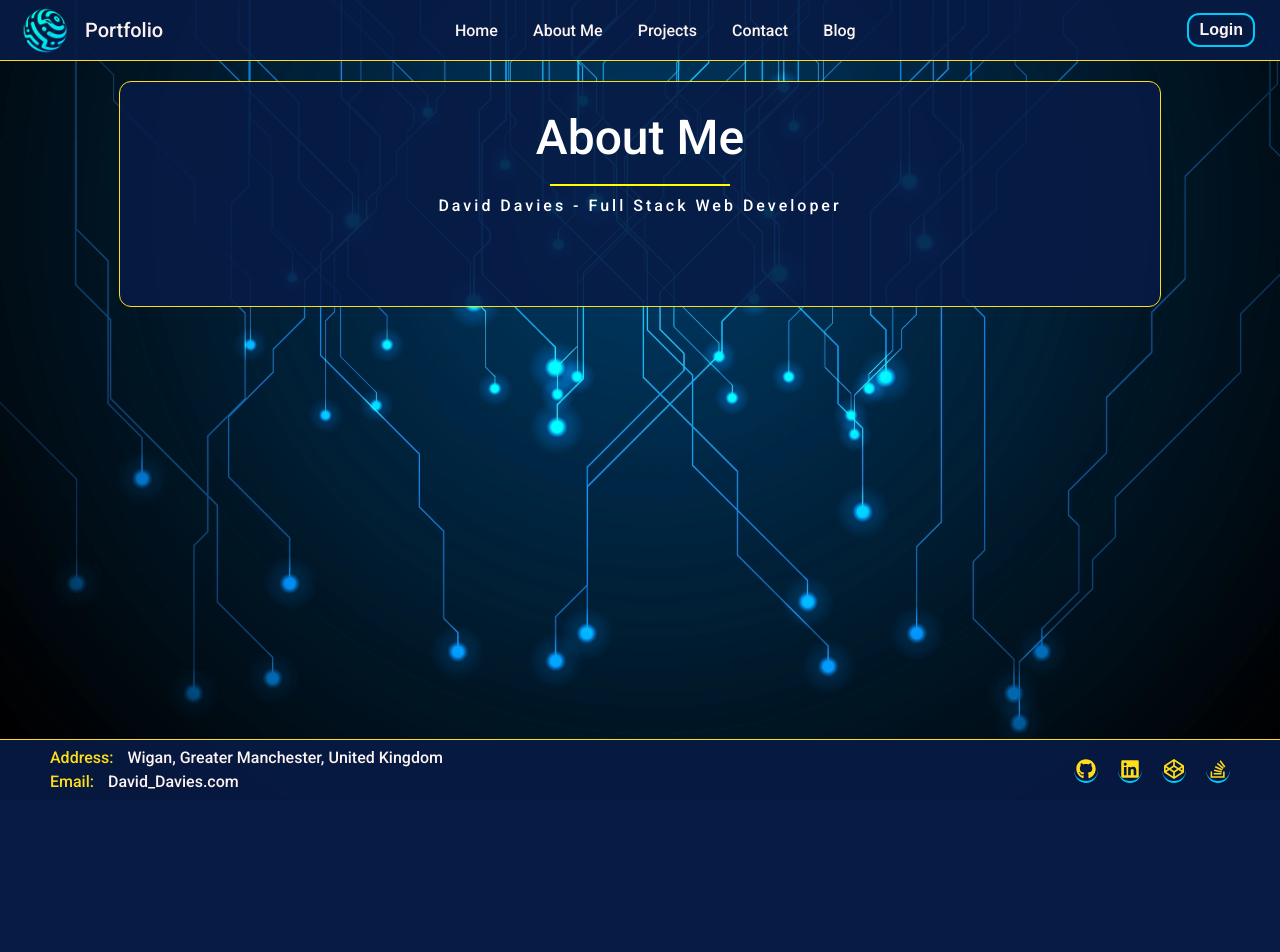
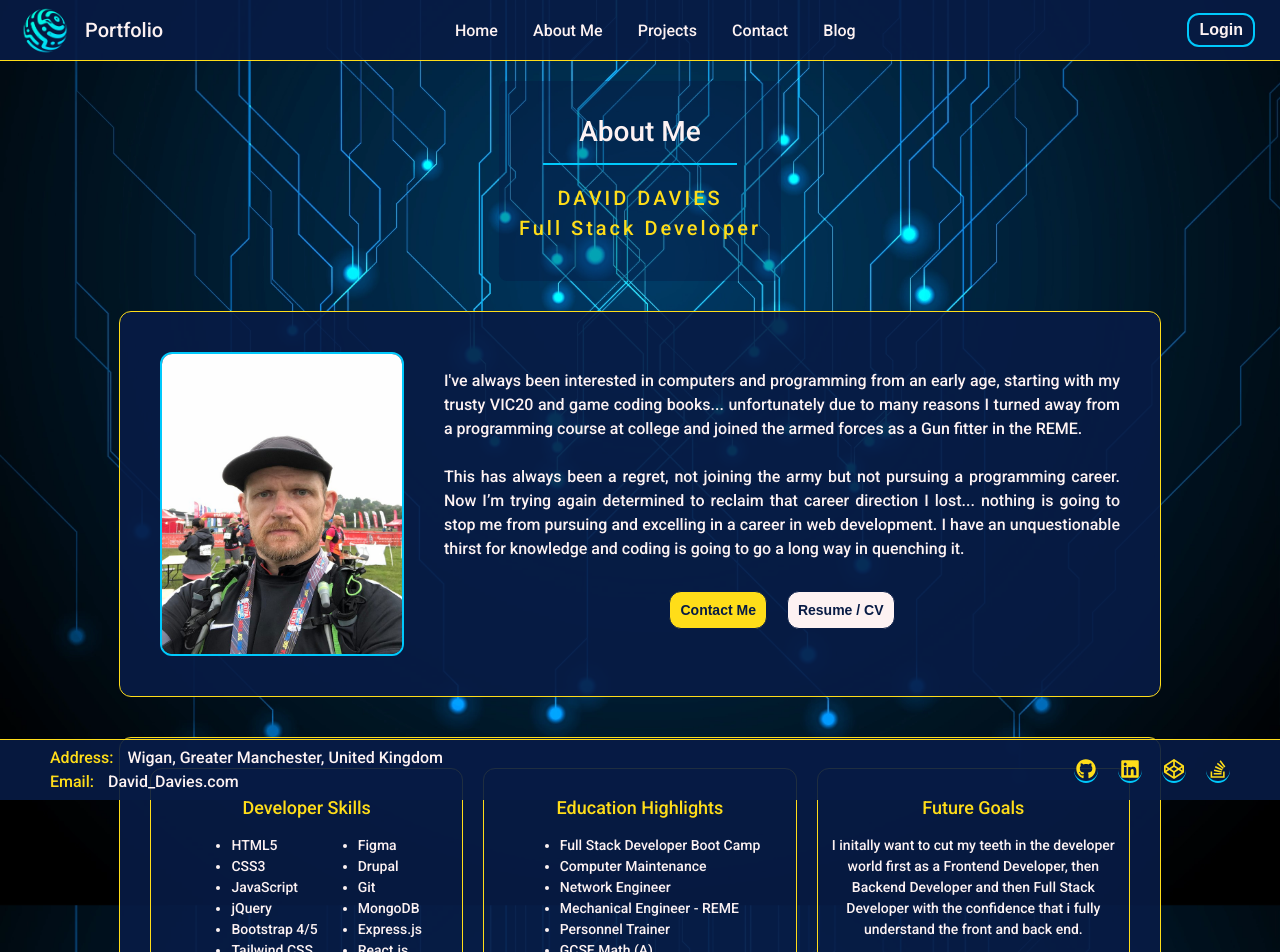
Before and after one commit to DaveyDavey1901/MFS20-React-Portfolio-DD, a React (Create React App) app in the folder client/: page /about in a window 1280 px wide. Shown: the top 952 px of the page. Before the commit the page ends 800 px from the top, so only its background shows below. Built offline with nearby package versions, Linux system fonts and the light colour scheme.

Commit message:
Created the about me page and styled

```diff
--- a/client/src/Pages/AboutMe.jsx
+++ b/client/src/Pages/AboutMe.jsx
@@ -1,16 +1,179 @@
-import {PageHeading} from "../components/Shared/PageHeading";
+import styled from "styled-components";
+import { PageHeading } from "../components/Shared/PageHeading";
 import { Container } from "../components/Shared/Container";
+import { Flex } from "../components/Shared/Flex";
+import { Button, ButtonCta } from "../components/Shared/Button";
+import DDAvatarImg from "../../src/Assets/Img/100kprofile.jpg";
+import { useNavigate } from "react-router-dom";
 
+const HeroDiv = styled.div`
+  display: flex;
+  flex-direction: column;
+  align-items: center;
+  text-align: center;
+  justify-content: center;
+  margin-bottom: 10rem;
+`;
 
+const BrandStatement = styled.div`
+  font-size: 1.6rem;
+  text-align: justify;
+  text-justify: inter-word;
+  margin: 2rem;
+`;
+
+const Hlight = styled.span`
+  color: #ffdd19;
+`;
+
+const Img = styled.img`
+  max-width: 100%;
+  max-height: 100%;
+`;
+
+const ImgFrame = styled.div`
+  display: flex;
+  border-radius: 12px;
+  border: 2px solid #00c9fc;
+  overflow-x: hidden;
+  overflow-y: hidden;
+  margin: 2rem;
+  max-height: 30rem;
+  max-width: 24rem;
+`;
+
+const BtnGroup = styled.div`
+  display: flex;
+  align-items: center;
+  justify-content: center;
+  margin-top: 2rem;
+`;
+
+const InfoCard = styled.div`
+  display: flex;
+  align-items: center;
+  flex-direction: column;
+  border: 1px solid #ffdd19;
+  border-radius: 12px;
+  padding: 1rem;
+  margin: 1rem;
+  width: 100%;
+  height: 25rem;
+  text-align: left;
+
+`;
+
+const H2 = styled.h2`
+  color: #ffdd19;
+  font-weight: 500;
+  font-size: 1.8rem;
+  margin-bottom:0;
+`;
+const P = styled.p`
+  font-size: 1.4rem;
+  text-align:center;
+`;
+const Ul = styled.ul`
+  font-size: 1.4rem;
+`;
+
+const ListWrapper = styled.div`
+display:flex;
+`
 export function AboutMe() {
+  const navigate = useNavigate();
+
   return (
-    <>
+    <HeroDiv>
+      <PageHeading
+        title={"About Me"}
+        pageDetails={
+          <Hlight>
+            {" "}
+            DAVID DAVIES <br /> Full Stack Developer
+          </Hlight>
+        }
+      />
       <Container>
-        <PageHeading
-          title={"About Me"}
-          pageDetails={`David Davies - Full Stack Web Developer`}
-        />
+        <Flex>
+          <ImgFrame>
+            <Img src={DDAvatarImg} alt="David Davies" />
+          </ImgFrame>
+
+          <BrandStatement>
+            I've always been interested in computers and programming from an
+            early age, starting with my trusty VIC20 and game coding books...
+            unfortunately due to many reasons I turned away from a programming
+            course at college and joined the armed forces as a Gun fitter in the
+            REME.
+            <br />
+            <br />
+            This has always been a regret, not joining the army but not pursuing
+            a programming career. Now I’m trying again determined to reclaim
+            that career direction I lost... nothing is going to stop me from
+            pursuing and excelling in a career in web development. I have an
+            unquestionable thirst for knowledge and coding is going to go a long
+            way in quenching it.
+            <BtnGroup>
+              <ButtonCta onClick={() => navigate("/contact")}>
+                Contact Me
+              </ButtonCta>
+              <a href="https://docs.google.com/document/d/1kf54GtaBC2gDp3jtTX_yXzQcgtsTBntTN-IeMRnBCM4/edit?usp=sharing">
+                <Button>Resume / CV</Button>
+              </a>
+            </BtnGroup>
+          </BrandStatement>
+        </Flex>
       </Container>
-    </>
+      <Container>
+        <Flex>
+      <InfoCard>
+        <H2>Developer Skills</H2>
+        <ListWrapper>
+        <Ul>
+          <li>HTML5</li>
+          <li>CSS3</li>
+          <li>JavaScript</li>
+          <li>jQuery</li>
+          <li>Bootstrap 4/5</li>
+          <li>Tailwind CSS</li>
+          <li>MySQL</li>
+        </Ul>
+        <Ul>
+          <li>Figma</li>
+          <li>Drupal</li>
+          <li>Git</li>
+          <li>MongoDB</li>
+          <li>Express.js</li>
+          <li>React.js</li>
+          <li>Node.js</li>
+        </Ul>
+        </ListWrapper>
+      </InfoCard>
+      <InfoCard>
+        <H2>Education Highlights</H2>
+        <Ul>
+          <li>Full Stack Developer Boot Camp</li>
+          <li>Computer Maintenance</li>
+          <li>Network Engineer</li>
+          <li>Mechanical Engineer - REME</li>
+          <li>Personnel Trainer </li>
+          <li>GCSE Math (A)</li>
+          <li>GCSE English (A)</li>
+          <li>GCSE Science(B)</li>
+        </Ul>
+      </InfoCard>
+      <InfoCard>
+        <H2>Future Goals</H2>
+        <P>
+          I initally want to cut my teeth in the developer world first as a
+          Frontend Developer, then Backend Developer and then Full Stack
+          Developer with the confidence that i fully understand the front and
+          back end.
+        </P>
+      </InfoCard>
+      </Flex>
+      </Container>
+    </HeroDiv>
   );
 }
--- a/client/src/components/Shared/PageHeading.jsx
+++ b/client/src/components/Shared/PageHeading.jsx
@@ -4,33 +4,33 @@ const HeadingContainer = styled.div`
   display: flex;
   flex-direction: column;
   align-items: center;
-  width: 100%;
-  margin: 0 0 5rem 0;
+  max-width: 100rem;
+  margin: 2rem 0 1rem 0;
+  padding: 2rem;
+  background-color: rgba(7, 27, 69, 0.4);
+  border-radius: 8px;
 `;
 
 const PageTitle = styled.div`
-  font-size: 48px;
-  color: #fff;
+  font-size: 2.8rem;
+  margin-top: 1rem;
 `;
 
-const SeperatorContainer = styled.div`
+const SeperatorLine = styled.div`
   display: flex;
   align-items: center;
-  position: relative;
-  width: 180px;
-  margin: 10px 0 0 0;
+  width: 18rem;
+  margin: 1rem;
+  width: 80%;
+  height: 2px;
+  background-color: #00c9fc;
 `;
-const SeperatorLine = styled.div`
-  width: 100%;
-  height: 2px;
-  background-color: Yellow;
-`;
+
 const PageDetails = styled.div`
   letter-spacing: 3px;
   margin: 8px 0 18px 0;
-  font-size: 1.6rem;
-  color: #fff;
-`;
+  font-size: 2rem;
+  `;
 
 export function PageHeading(props) {
   return (
@@ -39,11 +39,7 @@ export function PageHeading(props) {
         <span>{props.title}</span>
       </PageTitle>
 
-      <SeperatorContainer>
-        <SeperatorLine>
-          <div></div>
-        </SeperatorLine>
-      </SeperatorContainer>
+      <SeperatorLine></SeperatorLine>
 
       {props.pageDetails ? (
         <PageDetails>
```
